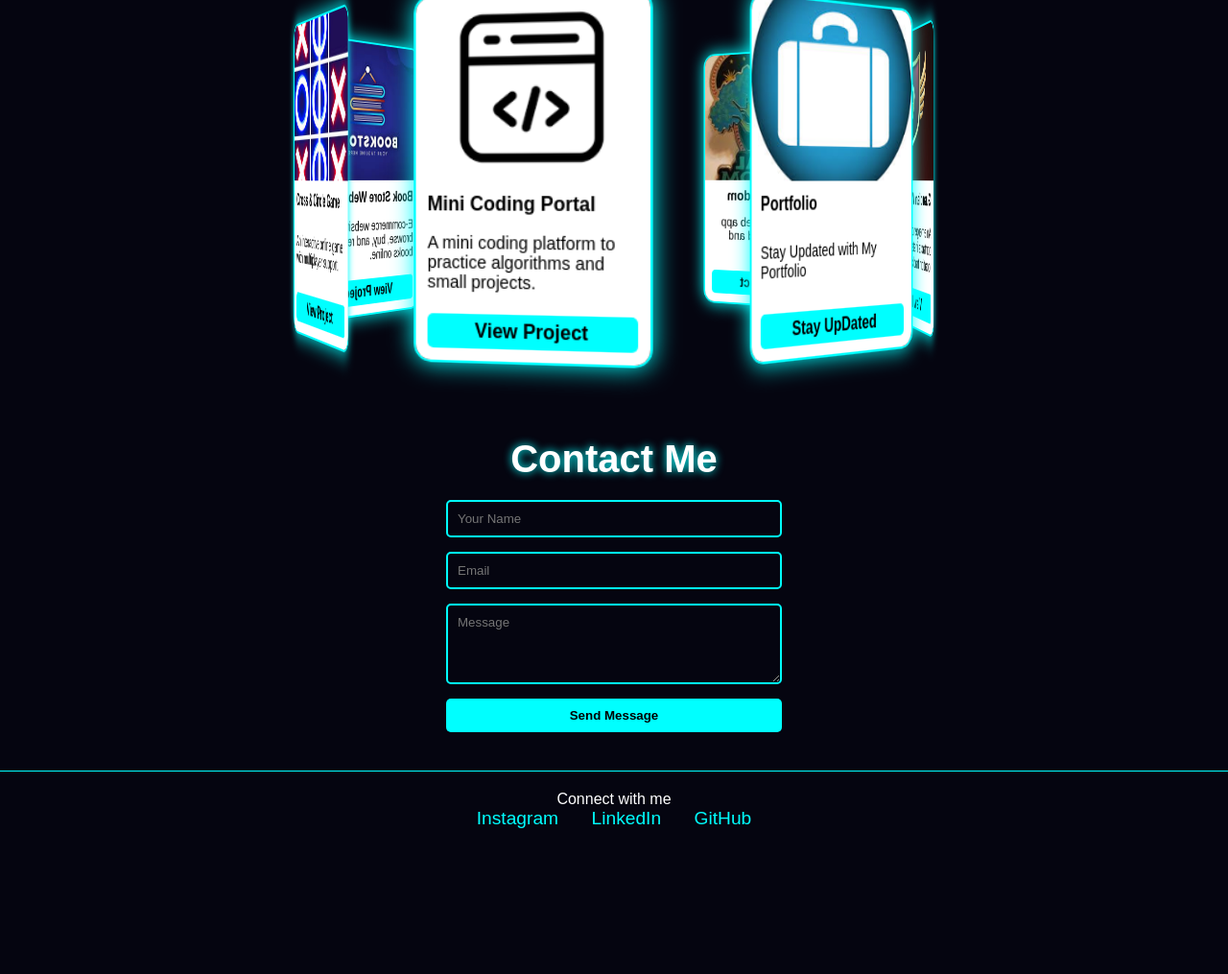
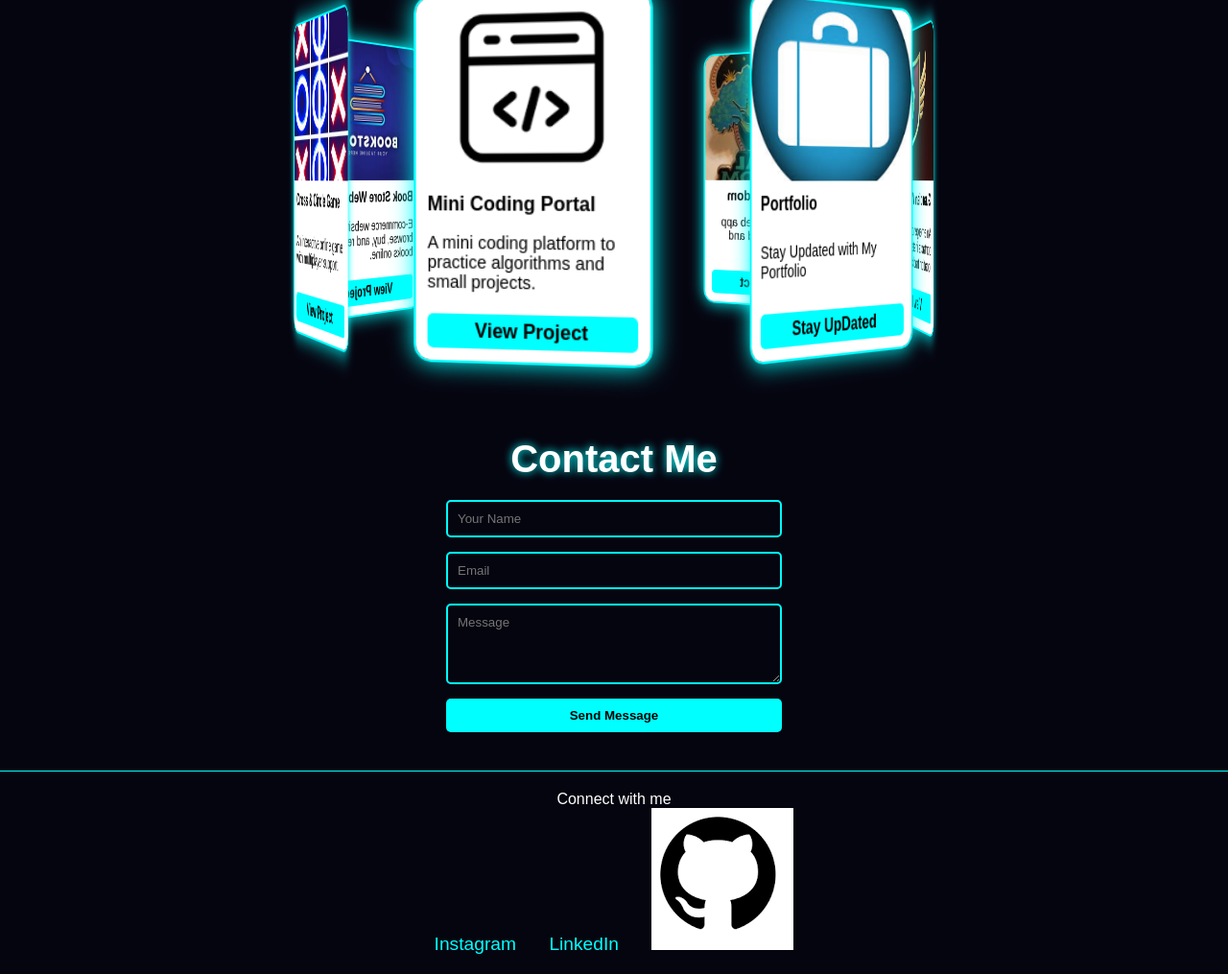
Before and after one commit to TuShArRaJpUt-code/portfolio, a plain HTML site: page index.html in a window 1280 px wide. Shown: the part 1353-2368 px from the top of the page at 96% size. Before the commit the page ends 2237 px from the top, so only its background shows below. Drawn offline with Linux system fonts and the light colour scheme.

Commit message:
update messgage

```diff
--- a/index.html
+++ b/index.html
@@ -165,7 +165,7 @@
     <div class="social-links">
         <a href="">Instagram</a>
         <a href="">LinkedIn</a>
-        <a href="">GitHub</a>
+        <a href="https://github.com/TuShArRaJpUt-code"><img src="assets/git.png" alt="GitHub"></a>
     </div>
 </footer>
 
--- a/style.css
+++ b/style.css
@@ -92,7 +92,9 @@ body {background:#050510; color:#fff;}
 
 /* FOOTER */
 footer{text-align:center; padding:20px; margin-top:40px; border-top:1px solid cyan;}
-.social-links a{text-decoration:none; color:cyan; margin:0 15px; font-size:1.2rem;}
+.social-links a{text-decoration:none; color:cyan; margin:0 15px; font-size:1.2rem;
+height: 50px;
+width: 50px;}
 
 /* DYNAMIC TYPING */
 #dynamic-text {border-right:2px solid cyan; padding-right:2px; animation:blink 0.7s infinite;}
```
Also changed, not shown: assets/git.png (added).
